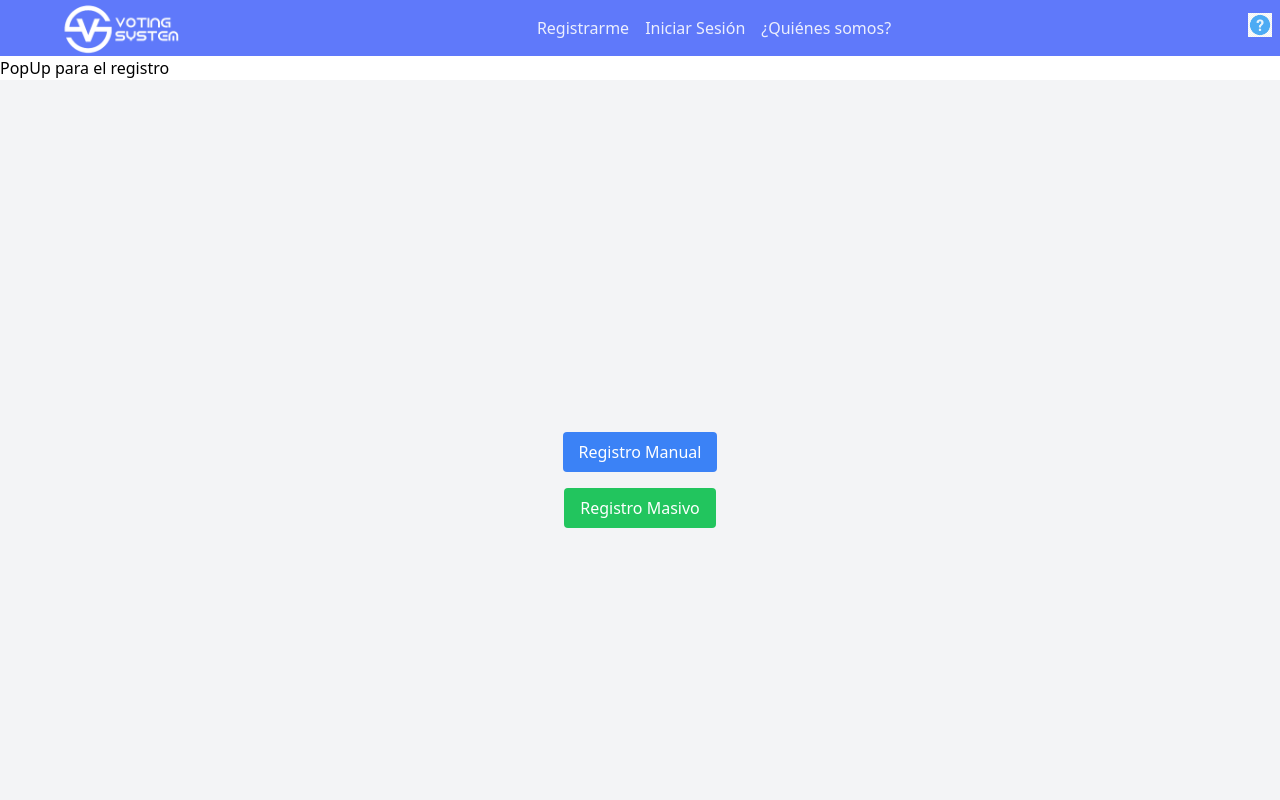
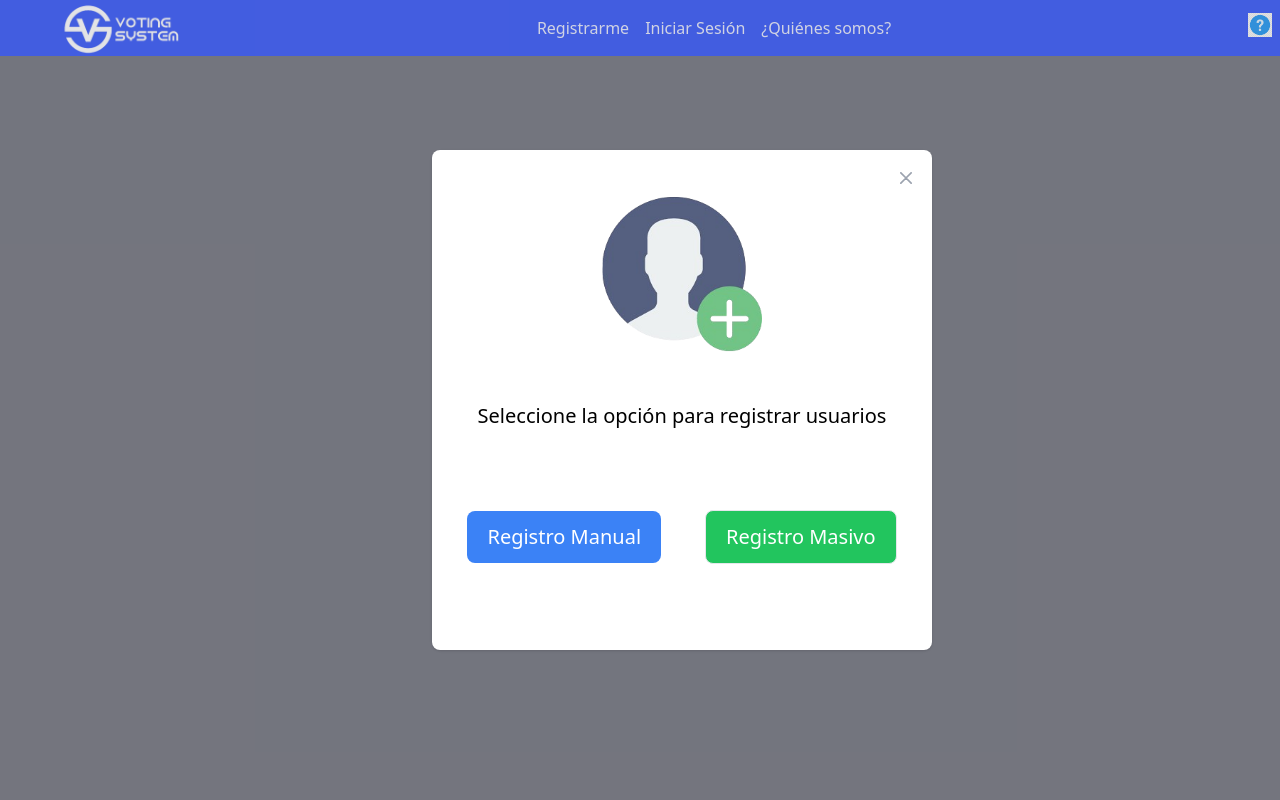
Before and after one commit to Alexcr87/ProyectoModulo5, a Next.js app in the folder front/: page /registerUsers in a window 1280 px wide. Shown: the top 800 px of the page. Built offline with nearby package versions, Linux system fonts and the light colour scheme; no server answers.

Commit message:
popup seleccionar registro usuarios

```diff
--- a/front/src/app/registerUsers/page.tsx
+++ b/front/src/app/registerUsers/page.tsx
@@ -1,13 +1,12 @@
 // app/prueba/page.tsx
-import PruebaPageComponent from '@/components/popUpRegister/popUpRegister';
+import PopUPSelectRegister from '@/components/popUpSelectRegister/popUpSelectRegister';
 import React from 'react';
 
 
 const PruebaPage = () => {
   return (
-    <div>
-     <h1>PopUp para el registro</h1>
-      <PruebaPageComponent />
+    <div >
+      <PopUPSelectRegister />
     </div>
   );
 };
--- a/front/src/components/popUpRegister/popUpRegister.tsx
+++ b/front/src/components/popUpRegister/popUpRegister.tsx
@@ -9,10 +9,12 @@ import Register from "../pricingTable/Register/register";
 import { useAuth } from '@/context/Authontext'
 import Select from "react-select";
 import IGroup from "@/interfaces/IGroup";
+import { useRouter } from 'next/navigation'
 
-const PopUpRegisterComponent = () => {
-  const [registroManual, setRegistroManual] = useState(false);
-  const [registroMasivo, setRegistroMasivo] = useState(false);
+const PopUpRegisterComponent = ({ registroManual, registroMasivo}: { registroManual: boolean, registroMasivo: boolean  }) => {
+  // const [registroManual, setRegistroManual] = useState(false);
+  // const [registroMasivo, setRegistroMasivo] = useState(false);
+ const router = useRouter()
   const [file, setFile] = useState<File | null>(null);
   const { userData, setUserData } = useAuth();
   const [groups, setGroups] = useState<IGroup[]>([]);
@@ -102,7 +104,7 @@ const PopUpRegisterComponent = () => {
 
   return (
     <div className="flex flex-col items-center justify-center min-h-screen bg-gray-100">
-      <button
+      {/* <button
         onClick={() => setRegistroManual(true)}
         className="bg-blue-500 text-white px-4 py-2 m-2 rounded"
       >
@@ -113,14 +115,15 @@ const PopUpRegisterComponent = () => {
         className="bg-green-500 text-white px-4 py-2 m-2 rounded"
       >
         Registro Masivo
-      </button>
+      </button> */}
 
       {/* Popup para registro manual */}
       {registroManual && (
         <div className="fixed inset-0 flex items-center justify-center bg-black bg-opacity-50">
           <div className="bg-white p-8 rounded-lg shadow-lg relative overflow-hidden">
             <button
-              onClick={() => setRegistroManual(false)}
+              // onClick={() => setRegistroManual(false)}
+              onClick={() => router.push('/')}
               className="absolute top-0 right-0 bg-slate-400 hover:bg-red-500 font-bold text-xl text-white px-2">
               x
             </button>
@@ -134,7 +137,8 @@ const PopUpRegisterComponent = () => {
         <div className="fixed inset-0 flex items-center justify-center bg-black bg-opacity-50">
           <div className="bg-white p-8 w-[40%] rounded-lg shadow-lg relative overflow-hidden flex flex-col items-center">
             <button
-              onClick={() => setRegistroMasivo(false)}
+              // onClick={() => setRegistroMasivo(false)}
+              onClick={() => router.push('/')}
               className="absolute top-0 right-0 bg-slate-400 hover:bg-red-500 font-bold text-xl text-white px-2">
               x
             </button>
--- a/front/src/components/popUpSelectRegister/popUpSelectRegister.tsx
+++ b/front/src/components/popUpSelectRegister/popUpSelectRegister.tsx
@@ -2,6 +2,7 @@
 import React, { useState, useEffect } from 'react';
 import { useRouter } from 'next/navigation'
 import PopUpRegisterComponent from '../popUpRegister/popUpRegister';
+
 
 const popUPSelectRegister = () => {
     const router = useRouter()
@@ -32,10 +33,11 @@ const popUPSelectRegister = () => {
     return (
         <div>
             {isOpen && (
-            <div id="popup-modal"  className={isOpen ? 'fixed inset-0 flex items-center justify-center bg-black bg-opacity-50 ' : 'hidden'}>
+            <div id="popup-modal"  className={isOpen ? 'fixed inset-0 flex items-center justify-center bg-cuartiaryColor' : 'hidden'}>
                 <div  className="fixed inset-0 flex items-center justify-center bg-black bg-opacity-50">
                     <div className="relative p-4 w-full max-w-md max-h-full">
-                        <div className="relative bg-white bg-transparent rounded-lg shadow dark:bg-gray-700 w-[500px] h-[500px]">
+                        <div className="relative bg-white  rounded-lg shadow bg-cuartiaryColor w-[500px] h-[500px]">
+                        {/* <div className="relative bg-gradient-to-r from-green-100 to-blue-100 rounded-lg shadow dark:bg-gray-700 w-[500px] h-[500px]"> */}
                             <button type="button" className="absolute top-3 end-2.5 text-gray-400 bg-transparent hover:bg-gray-200 hover:text-gray-900 rounded-lg text-sm w-8 h-8 ms-auto inline-flex justify-center items-center dark:hover:bg-gray-600 dark:hover:text-white" onClick={handleModalClose}>
                             <svg className="w-3 h-3" aria-hidden="true" xmlns="http://www.w3.org/2000/svg" fill="none" viewBox="0 0 14 14">
                                     <path stroke="currentColor" stroke-linecap="round" stroke-linejoin="round" stroke-width="2" d="m1 1 6 6m0 0 6 6M7 7l6-6M7 7l-6 6"/>
@@ -44,9 +46,9 @@ const popUPSelectRegister = () => {
                             </button>
                             <div className="p-4 md:p-5 text-center ">
 
-                                <img className="mx-auto mb-8 mt-6 text-gray-400 w-40 h-42 dark:text-gray-200" aria-hidden="true" src="https://encrypted-tbn0.gstatic.com/images?q=tbn:ANd9GcSnvRlOdJCz6LzHp_gbEWw--FSsQA5NjAaERA&s">
+                                <img className="mx-auto mb-8 mt-6 text-gray-400 w-40 h-42 dark:text-gray-200" aria-hidden="true" src="/images/popupregister.png">
                                 </img>
-                                <h3 className="mb-20 mt-12  text-xl font-normal text-gray-500 dark:text-gray-400">Seleccione la opción para registrar el usuario</h3>
+                                <h3 className="mb-20 mt-12  text-xl font-normal text-black dark:text-gray-400">Seleccione la opción para registrar usuarios</h3>
                                 <button
                                 //  onClick={() => setRegistroManual(true)}
                                 onClick={() => handleRegistroClick('manual')}
```
Also changed, not shown: front/public/images/popupregister.png (added).
